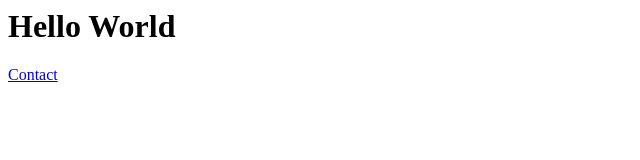
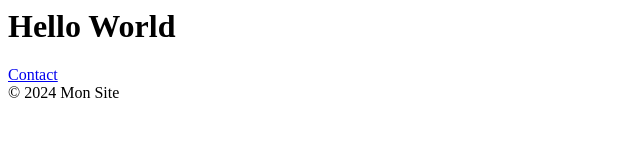
Before and after one commit to tanguy19/TD3, a plain HTML site: page index.html in a window 1280 px wide. Shown: the whole page, without its empty margins (0-640 px from the left). Drawn offline with Linux system fonts and the light colour scheme.

Commit message:
Le bon Ajout du copyright sur master

```diff
--- a/index.html
+++ b/index.html
@@ -1,2 +1,3 @@
 <html><body><h1>Hello World</h1></body></html>
 <nav><a href="contact.html">Contact</a></nav>
+<div>© 2024 Mon Site</div>
```
